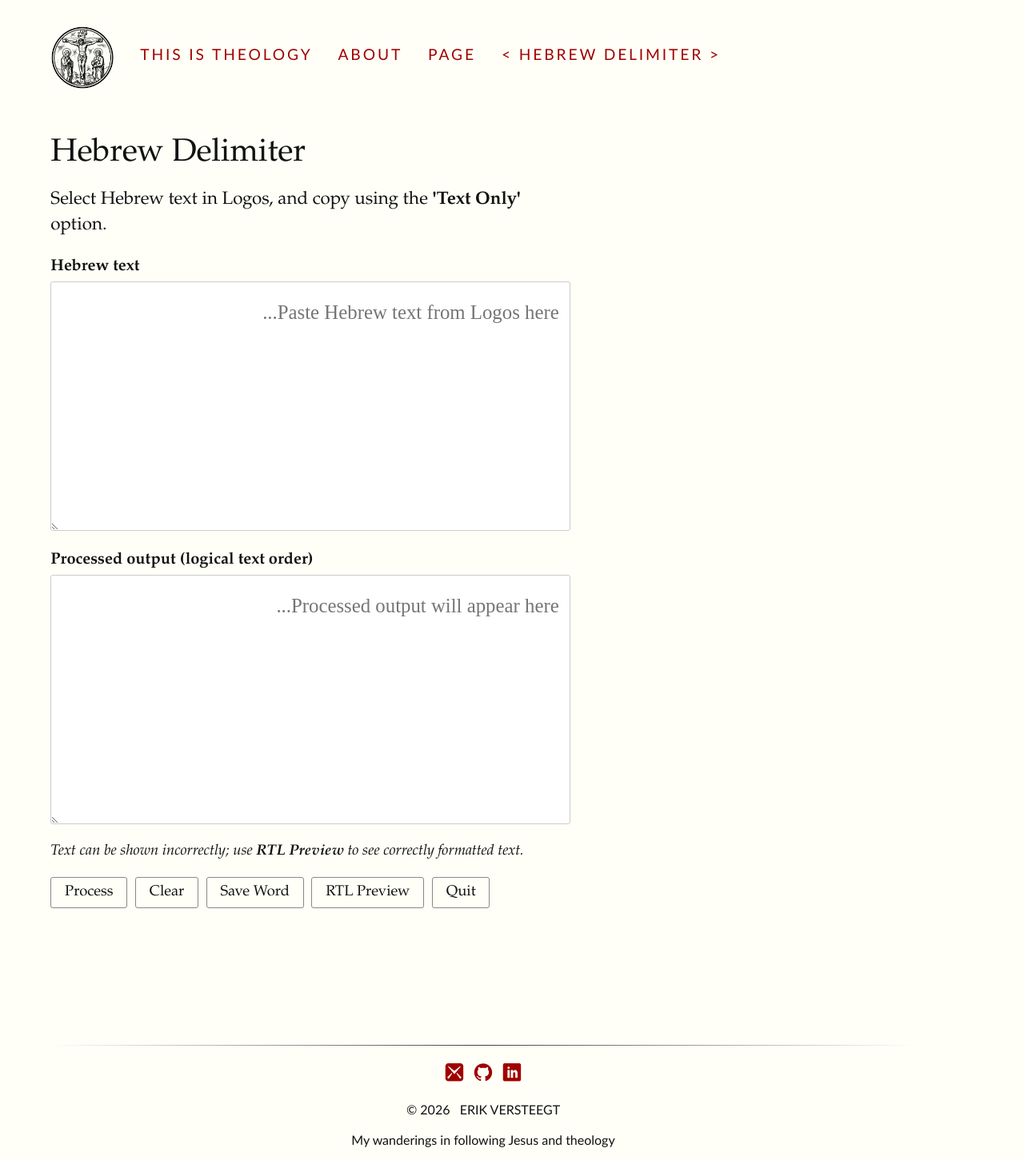
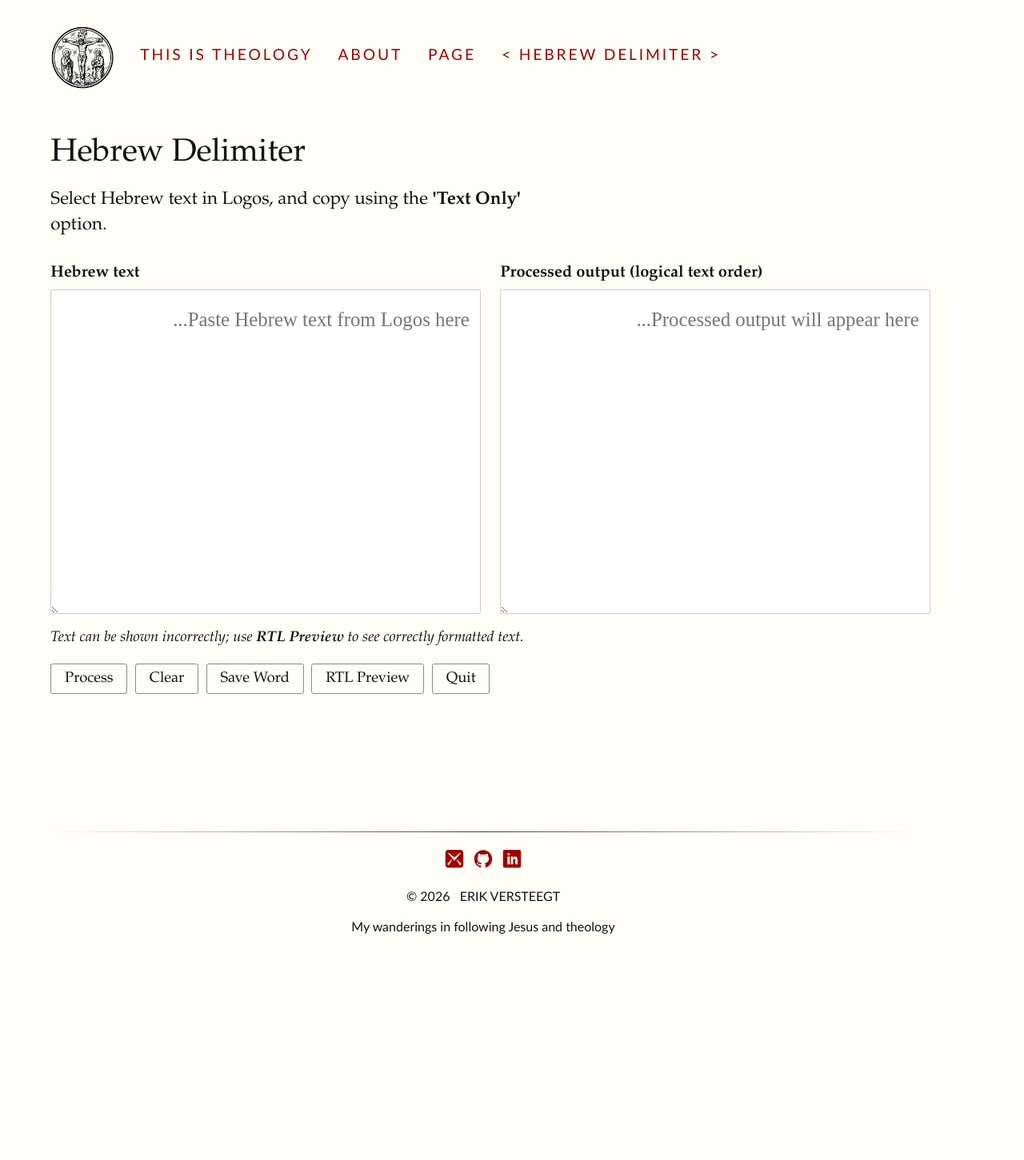
Before and after one commit to ThisIsTheology/thisistheology.github.io, a Jekyll site: the page built from hebrew-delimiter.html, in a window 1280 px wide. Shown: the whole page at 80% size. Built offline with Jekyll 4.4.1, drawn with Linux system fonts in a browser that asks for light colours; some web fonts are replaced; after the commit the page ends 1184 px from its top, so only the background shows below that.

Commit message:
Update hebrew-delimiter.html

```diff
--- a/hebrew-delimiter.html
+++ b/hebrew-delimiter.html
@@ -7,11 +7,17 @@ permalink: /hebrew-delimiter/
 <p>Select Hebrew text in Logos, and copy using the <strong>'Text Only'</strong> option.</p>
 
 <div class="delimiter-container">
-  <label for="inputText" class="delimiter-label">Hebrew text</label>
-  <textarea id="inputText" class="hebrew-box" rows="6" dir="rtl" lang="he" placeholder="Paste Hebrew text from Logos here..."></textarea>
+  <div class="delimiter-grid">
+    <div class="delimiter-column">
+      <label for="inputText" class="delimiter-label">Hebrew text</label>
+      <textarea id="inputText" class="hebrew-box" rows="8" dir="rtl" lang="he" placeholder="Paste Hebrew text from Logos here..."></textarea>
+    </div>
 
-  <label for="outputText" class="delimiter-label">Processed output (logical text order)</label>
-  <textarea id="outputText" class="hebrew-box" rows="6" dir="rtl" lang="he" readonly placeholder="Processed output will appear here..."></textarea>
+    <div class="delimiter-column">
+      <label for="outputText" class="delimiter-label">Processed output (logical text order)</label>
+      <textarea id="outputText" class="hebrew-box" rows="8" dir="rtl" lang="he" readonly placeholder="Processed output will appear here..."></textarea>
+    </div>
+  </div>
 
   <p class="delimiter-note">
     <em>Text can be shown incorrectly; use <strong>RTL Preview</strong> to see correctly formatted text.</em>
@@ -31,42 +37,67 @@ permalink: /hebrew-delimiter/
 <style>
   .delimiter-container {
     width: 100%;
-    max-width: 650px;
+    max-width: 1100px;
     margin-top: 1.5rem;
     margin-bottom: 2.5rem;
   }
+
+  .delimiter-grid {
+    display: grid;
+    grid-template-columns: repeat(2, minmax(0, 1fr));
+    gap: 1.5rem;
+    align-items: start;
+  }
+
+  @media (max-width: 850px) {
+    .delimiter-grid {
+      grid-template-columns: 1fr;
+    }
+  }
+
+  .delimiter-column {
+    display: flex;
+    flex-direction: column;
+  }
+
   .delimiter-label {
     display: block;
     font-size: 1.25rem;
     font-weight: bold;
-    margin-top: 1.2rem;
-    margin-bottom: 0.4rem;
+    margin-top: 0.5rem;
+    margin-bottom: 0.5rem;
   }
+
   .hebrew-box {
     width: 100%;
     box-sizing: border-box;
-    text-align: right;
     padding: 0.85rem;
     font-family: "SBL Hebrew", "Ezra SIL", "Frank Ruhl Libre", "Times New Roman", serif;
     font-size: 1.55rem;
     line-height: 1.9;
+    text-align: right;
+    direction: rtl;
+    unicode-bidi: plaintext;
     background-color: #ffffff;
     color: #111111;
     border: 1px solid #cccccc;
     border-radius: 3px;
   }
+
   .delimiter-note {
     font-size: 1.15rem;
-    margin-top: 0.75rem;
+    margin-top: 0.9rem;
     margin-bottom: 1rem;
     width: 100%;
   }
+
   .delimiter-buttons {
     display: flex;
     flex-wrap: wrap;
     gap: 0.6rem;
     margin-top: 1rem;
   }
+
   .delimiter-buttons button {
     font-family: inherit;
     font-size: 1.15rem;
@@ -77,9 +108,11 @@ permalink: /hebrew-delimiter/
     border-radius: 3px;
     cursor: pointer;
   }
+
   .delimiter-buttons button:hover {
     background-color: #f0efe6;
   }
+
   .delimiter-status {
     font-size: 1.1rem;
     font-style: italic;
```
